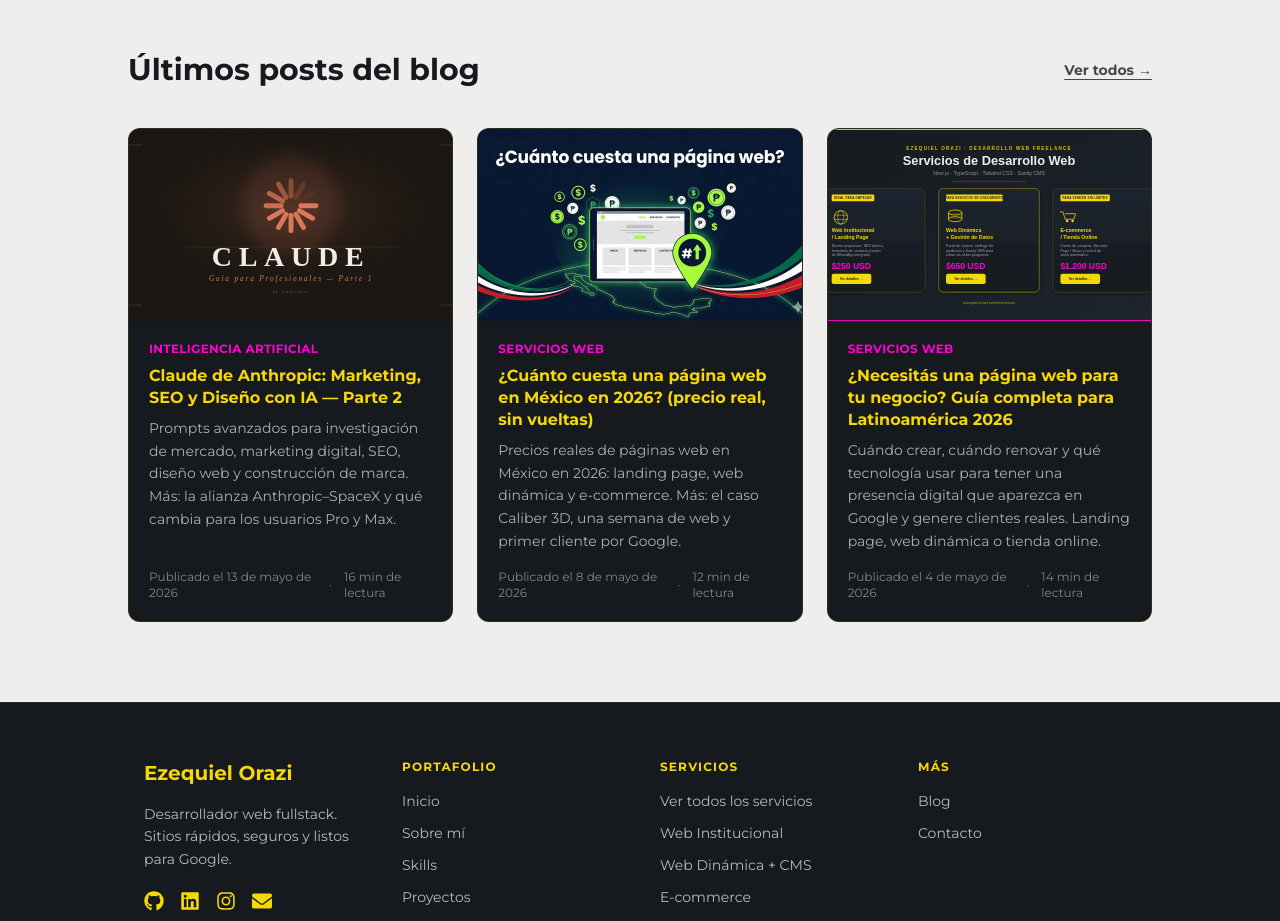
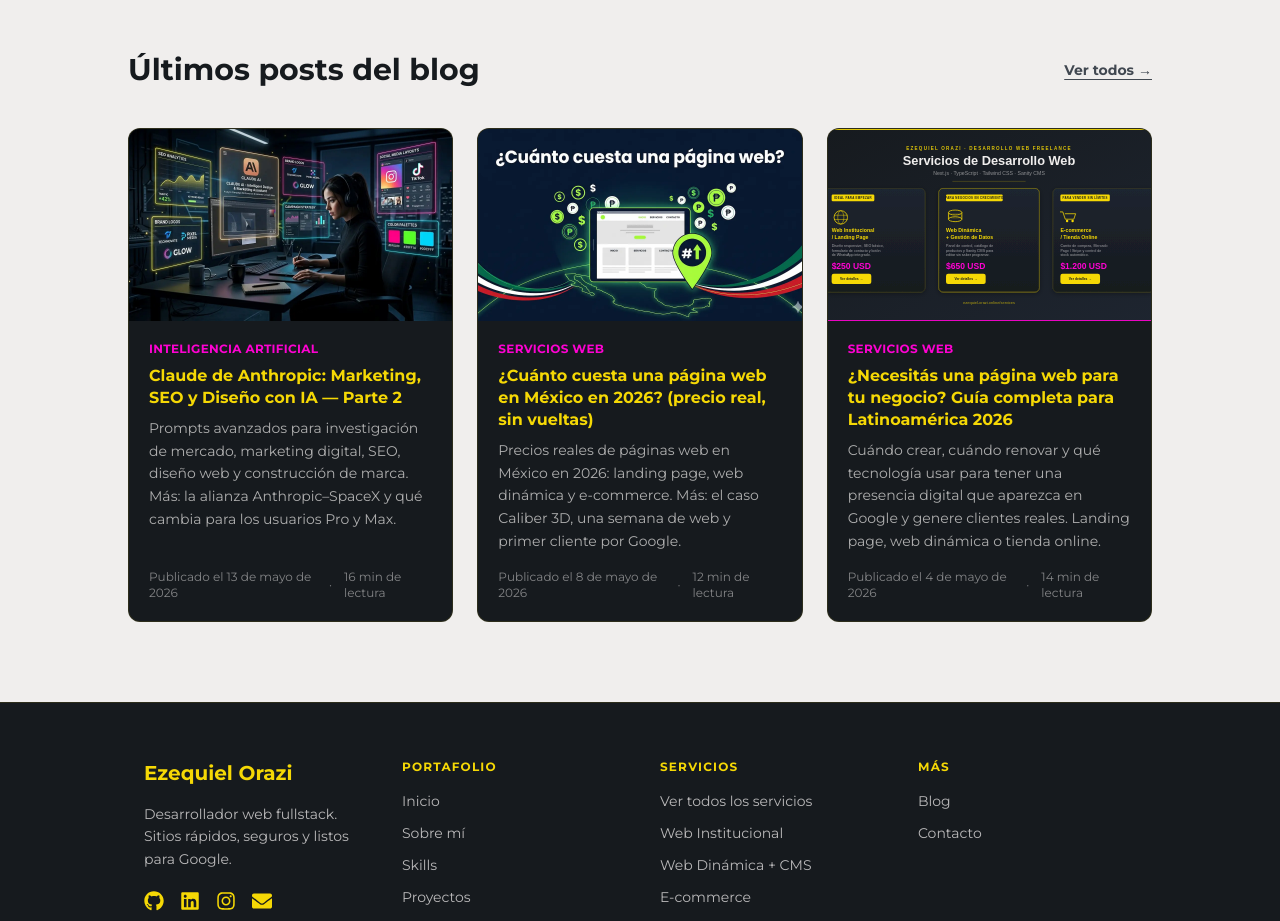
Before and after one commit to Ezzeorazi/mi-portafolio, a Next.js app: page / in a window 1280 px wide. Shown: the part 2380-3301 px from the top of the page. Built offline with nearby package versions, Linux system fonts and the light colour scheme.

Commit message:
new post

```diff
--- a/data/posts.ts
+++ b/data/posts.ts
@@ -223,7 +223,7 @@ const posts: Post[] = [
   {
     id: 20,
     slug: 'claude-ia-guia-prompts-marketing-seo-diseno-parte-2',
-    image: 'images/blog/claude-guia-prompts.svg',
+    image: 'images/blog/claude-prompts-marketing-parte2.webp',
     title: 'Claude de Anthropic: Marketing, SEO y Diseño con IA — Parte 2',
     category: 'Inteligencia Artificial',
     description: 'Prompts avanzados para investigación de mercado, marketing digital, SEO, diseño web y construcción de marca. Más: la alianza Anthropic–SpaceX y qué cambia para los usuarios Pro y Max.',
```
